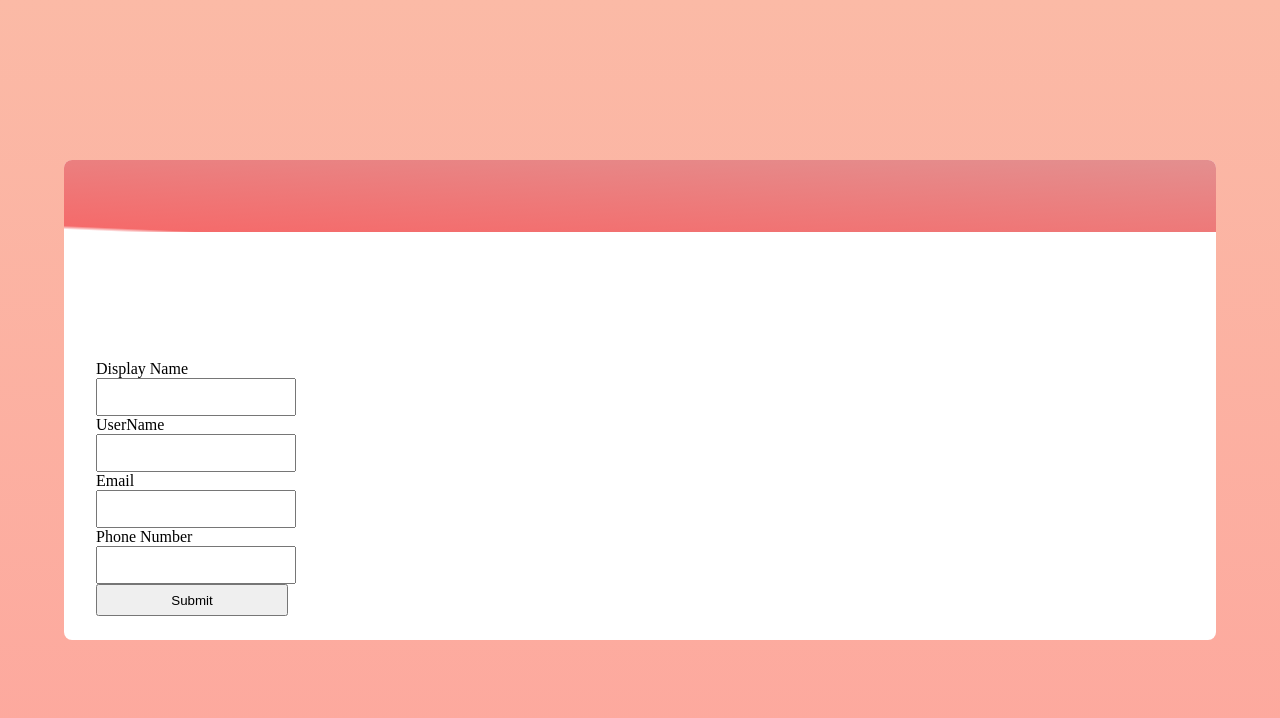
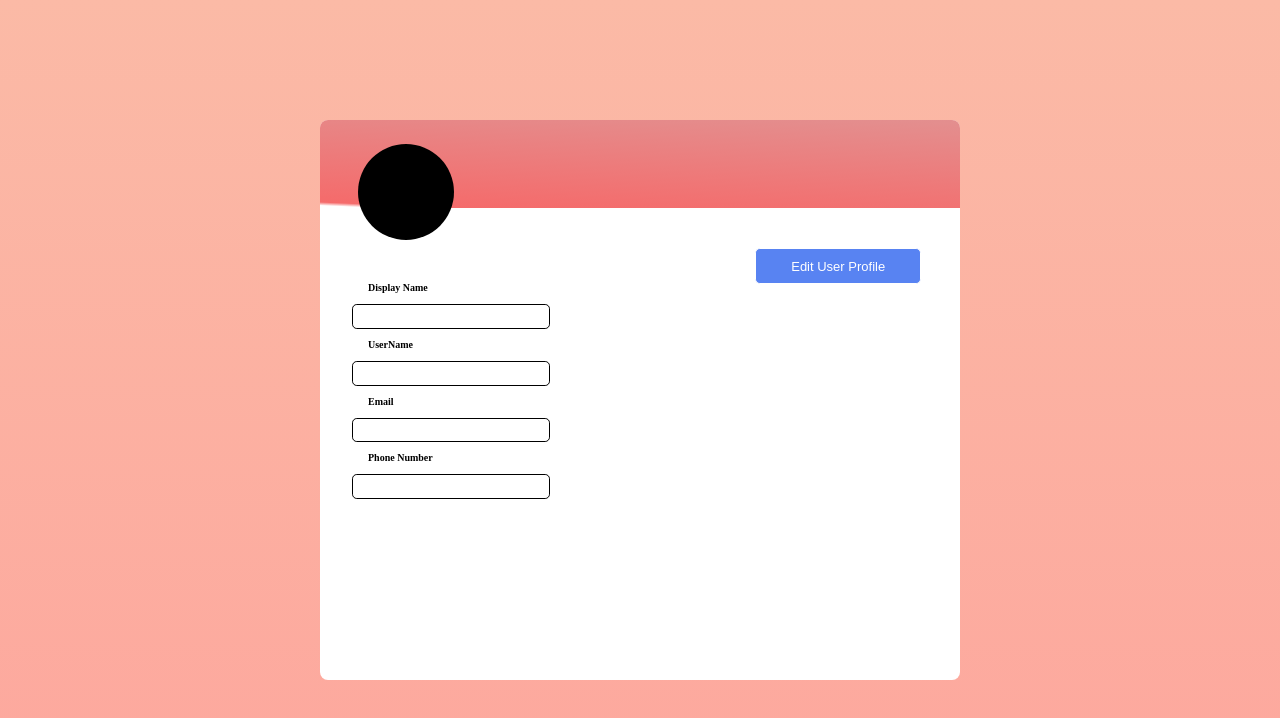
Before and after one commit to MartinEmson/FullstackG3, a React (Create React App) app in the folder frontend/: page / in a window 1280 px wide. Shown: the top 718 px of the page. Built offline with nearby package versions, Linux system fonts and the light colour scheme.

Commit message:
ProfilePage

```diff
--- a/frontend/package.json
+++ b/frontend/package.json
@@ -6,9 +6,11 @@
     "@testing-library/jest-dom": "^5.16.5",
     "@testing-library/react": "^13.4.0",
     "@testing-library/user-event": "^13.5.0",
+    "axios": "^1.4.0",
     "react": "^18.2.0",
     "react-dom": "^18.2.0",
     "react-scripts": "5.0.1",
+    "styled-components": "^5.3.10",
     "web-vitals": "^2.1.4"
   },
   "scripts": {
--- a/frontend/src/App.css
+++ b/frontend/src/App.css
@@ -3,43 +3,3 @@ body {
     margin: 0;
     overflow-x: hidden;
 }
-
-
-/* Css ProfilePage */
-
-.form--background {
-    width: 100vw;
-    height: 100vh;
-    background: linear-gradient(180.04deg, #FBBAA6 0.03%, rgba(255, 0, 0, 0.42) 202.92%);
-    display: flex;
-    justify-content: center;
-    align-items: center;
-}
-
-.form--container {
-    background-color: white;
-    width: 90vw;
-    height: 60vh;
-    border-radius: 0.5rem;
-
-}
-
-.form-nav {
-    background: linear-gradient(182.54deg, rgba(220, 112, 112, 0.79) 2.12%, rgba(242, 67, 67, 0.79) 94.88%, rgba(220, 112, 112, 0) 97.88%);
-    height: 9vh;
-    border-radius: 0.5rem 0.5rem 0rem 0rem;
-
-}
-
-.form {
-    display: flex;
-    flex-direction: column;
-    width: 33vw;
-    margin-top: 8rem;
-    margin-left: 2rem;
-}
-
-.form > input {
-    height: 2rem;
-    width: 12rem;
-}
--- a/frontend/src/pages/ProfilePage.js
+++ b/frontend/src/pages/ProfilePage.js
@@ -1,28 +1,181 @@
 import React from 'react'
-// import styled from 'styled-components'
+import styled from 'styled-components'
+import axios from 'axios'
+import { useState } from 'react'
 
-function ProfilePage() {
+const ProfilePage = () =>  {
+
+    const [updateProfile, setUpdateProfile] = useState({
+        user_firstname: '',
+        user_lastname: '',
+        title: '',
+        password:'',
+        image: ''
+    });
+    const [error, setError] = useState(false)
+
+    const userid = window.location.pathname.split("/")[2];
+
+
+    const handleChange = (e) => {
+        setUpdateProfile((prev) => ({ ...prev, [e.target.name]: e.target.value}));
+    };
+
+    const handleClick = async (e) => {
+        e.preventDefault();
+        try {
+          await axios.put(`http://localhost:8900/users/${userid}`, updateProfile);
+          window.location.href = '/'; //Om vi behöver detta sen
+          console.log("User Updated");
+        } catch (err) {
+          console.log(err);
+          setError(true);
+        }
+      };
+
+
+
     return (
-        <div className='form--background'>
-            <div className="form--container">
-                <div className='form-nav'></div>
-                <form className='form' action="">
-                    <label htmlFor="">Display Name</label>
-                    <input type="text" />
-                    <label htmlFor="">UserName</label>
-                    <input type="text" />
-                    <label htmlFor="">Email</label>
-                    <input type="text" />
-                    <label htmlFor="">Phone Number</label>
-                    <input type="text" />
-                    <input type="submit" value="Submit" />
-                </form>
-            </div>
-        </div>
+        <FormBackground>
+            <ImageContainer src="" alt="" />
+            <FormContainer>
+                <FormNav></FormNav>
+                <Form action="">
+                    <Label htmlFor="">Display Name</Label>
+                    <Input type="text" name="user_firstname" onChange={handleChange}/>
+                    <Label htmlFor="">UserName</Label>
+                    <Input type="text" name = "user_lastname" onChange={handleChange}/>
+                    <Label htmlFor="">Email</Label>
+                    <Input type="text" name ="title" onChange={handleChange}/>
+                    <Label htmlFor="">Phone Number</Label>
+                    <Input type="text" name="password" onChange={handleChange}/>
+                    <InputButton onClick={handleClick} value="Edit User Profile" />
+                </Form>
+            </FormContainer>
+        </FormBackground>
     )
 }
 
 export default ProfilePage
 
-// const FormContainer = styled.div`
-// background-color: blue; `
+const FormBackground = styled.div`
+    width: 100vw;
+    height: 100vh;
+    background: linear-gradient(
+        180.04deg,
+        #fbbaa6 0.03%,
+        rgba(255, 0, 0, 0.42) 202.92%
+    );
+    display: flex;
+    justify-content: center;
+    align-items: center;
+`
+
+const ImageContainer = styled.div`
+    background-color: black;
+
+    width: 7rem;
+    height: 7rem;
+    border-radius: 50%;
+    position: absolute;
+    left: 15%;
+    right: 78.73%;
+    top: 23%;
+    bottom: 73.79%;
+
+    @media screen and (min-width: 690px) {
+        height: 6rem;
+        width: 6rem;
+        position: absolute;
+        left: 28%;
+        right: 78.73%;
+        top: 18%;
+        bottom: 73.79%;
+    }
+`
+
+const FormContainer = styled.div`
+    background-color: white;
+    width: 90vw;
+    height: 60vh;
+    border-radius: 0.5rem;
+
+    @media screen and (min-width: 690px) {
+        height: 70vh;
+        width: 50vw;
+    }
+`
+
+const FormNav = styled.div`
+    background: linear-gradient(
+        182.54deg,
+        rgba(220, 112, 112, 0.79) 2.12%,
+        rgba(242, 67, 67, 0.79) 94.88%,
+        rgba(220, 112, 112, 0) 97.88%
+    );
+    height: 9vh;
+    border-radius: 0.5rem 0.5rem 0rem 0rem;
+
+    @media screen and (min-width: 690px) {
+        height: 11vh;
+    }
+`
+
+const Form = styled.form`
+    display: flex;
+    flex-direction: column;
+    width: 33vw;
+    margin-top: 8rem;
+    margin-left: 2rem;
+    line-height: 2rem;
+
+    @media screen and (min-width: 690px) {
+        margin-top: 4rem;
+    }
+`
+
+const Input = styled.input`
+    height: 2rem;
+    width: 12rem;
+    border-radius: 0.3rem;
+    border: 1.5px solid black;
+
+    @media screen and (min-width: 690px) {
+        height: 1.3rem;
+        margin-top: 0rem;
+        margin-bottom: 0rem;
+    }
+`
+const InputButton = styled.input`
+    background: #5883f2;
+    height: 3rem;
+    width: 10rem;
+    border-radius: 0.3rem;
+    border: 1.5px solid white;
+    color: white;
+    font-size: large;
+    text-align: center;
+    cursor: pointer;
+
+    position: absolute;
+    left: 50%;
+    right: 5.01%;
+    top: 33%;
+    bottom: 72.51%;
+    @media screen and (min-width: 690px) {
+        height: 2rem;
+        font-size: small;
+        left: 59%;
+        top: 31%;
+    }
+`
+const Label = styled.label`
+    margin-bottom: 0.2rem;
+    padding-left: 0.5rem;
+    font-weight: bold;
+    @media screen and (min-width: 690px) {
+        font-size: x-small;
+        padding-left: 1rem;
+        margin-bottom: 0rem;
+    }
+`
```
Also changed, not shown: 2 other files (tests, documents, lock files or other folders).
